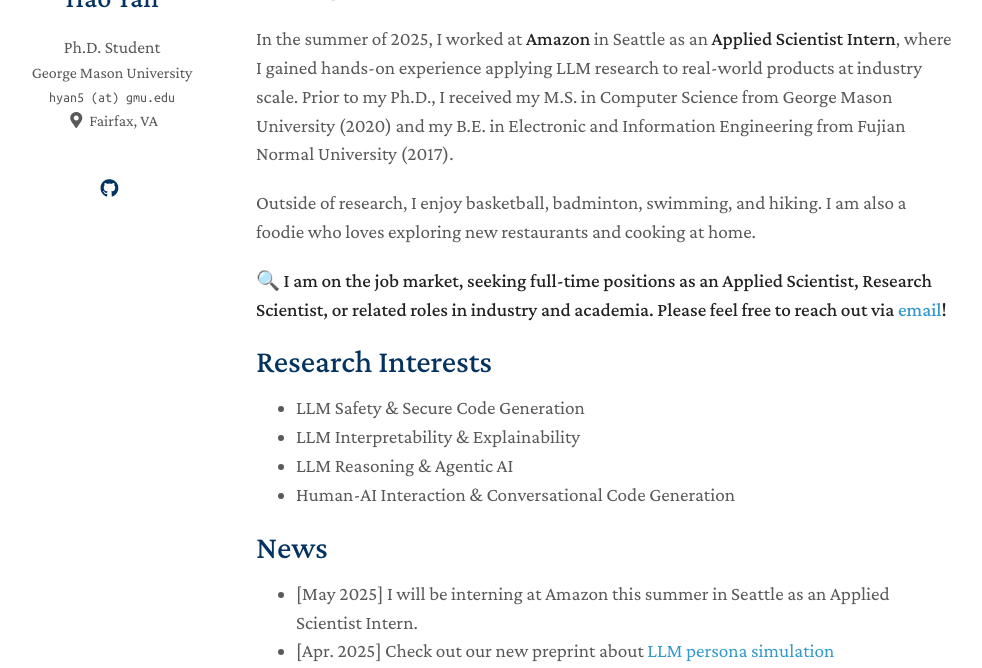
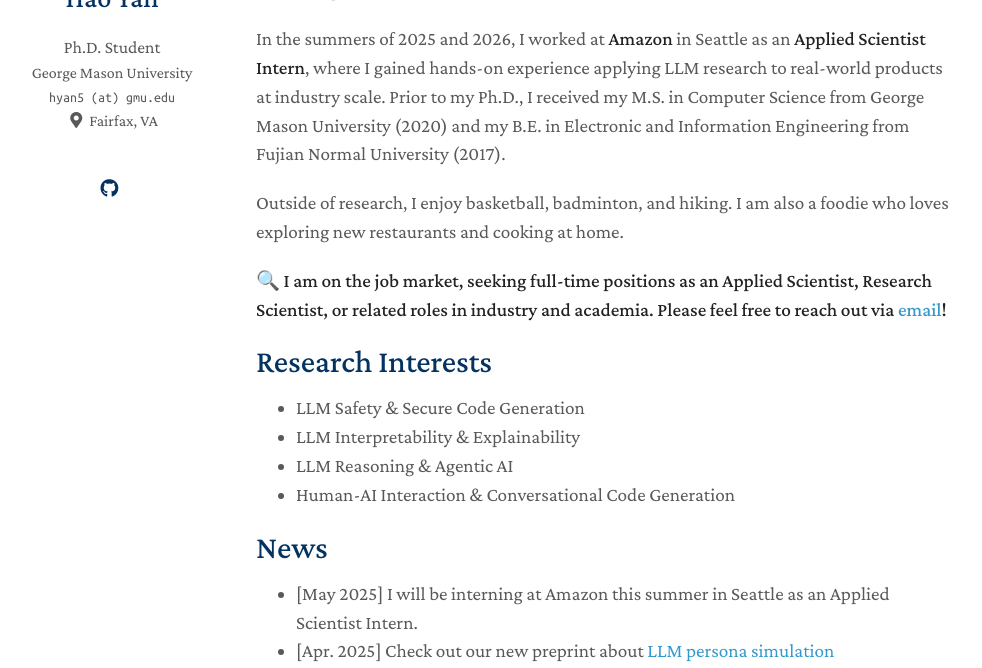
Before and after one commit to hyan5/hyan5.github.io, a Jekyll site: the page built from index.md, in a window 1280 px wide and 900 px high, scrolled down 475 px, cut to the strip 232-900 px from the top of the window. Shown: the whole strip, without its empty margins (164-1146 px from the left). Built offline with Jekyll 4.4.1, drawn with Linux system fonts in a browser that asks for light colours; nearby versions of some CDN libraries; a style sheet for code colours, icons or effects is not loaded; our own code applies the rules of GitHub Pages for plain Markdown files.

Commit message:
Update index.md

```diff
--- a/index.md
+++ b/index.md
@@ -11,9 +11,9 @@
 3. **🤖 LLM Reasoning & Agentic AI** — I probe the limits of LLMs' reasoning and instruction following, such as whether they can faithfully simulate personas of different skill levels in math reasoning (*COLM 2025 Workshop*), and I am excited about building LLM agents that plan, use tools, and act on users' behalf — from personal assistants to autonomous coding agents.
 4. **🤝 Human-AI Interaction & Conversational Code Generation** — I taught LLMs to simulate the natural-language feedback real users give (*ACL 2023*) and built conversational systems that open up code generation to people who have never written a line of code (*IntelliExplain*), so that anyone can tell an AI what they want — and get it.
 
-In the summer of 2025, I worked at **Amazon** in Seattle as an **Applied Scientist Intern**, where I gained hands-on experience applying LLM research to real-world products at industry scale. Prior to my Ph.D., I received my M.S. in Computer Science from George Mason University (2020) and my B.E. in Electronic and Information Engineering from Fujian Normal University (2017).
+In the summers of 2025 and 2026, I worked at **Amazon** in Seattle as an **Applied Scientist Intern**, where I gained hands-on experience applying LLM research to real-world products at industry scale. Prior to my Ph.D., I received my M.S. in Computer Science from George Mason University (2020) and my B.E. in Electronic and Information Engineering from Fujian Normal University (2017).
 
-Outside of research, I enjoy basketball, badminton, swimming, and hiking. I am also a foodie who loves exploring new restaurants and cooking at home.
+Outside of research, I enjoy basketball, badminton, and hiking. I am also a foodie who loves exploring new restaurants and cooking at home.
 
 **🔍 I am on the job market, seeking full-time positions as an Applied Scientist, Research Scientist, or related roles in industry and academia. Please feel free to reach out via [email](mailto:yanhao821@gmail.com)!**
 
```
